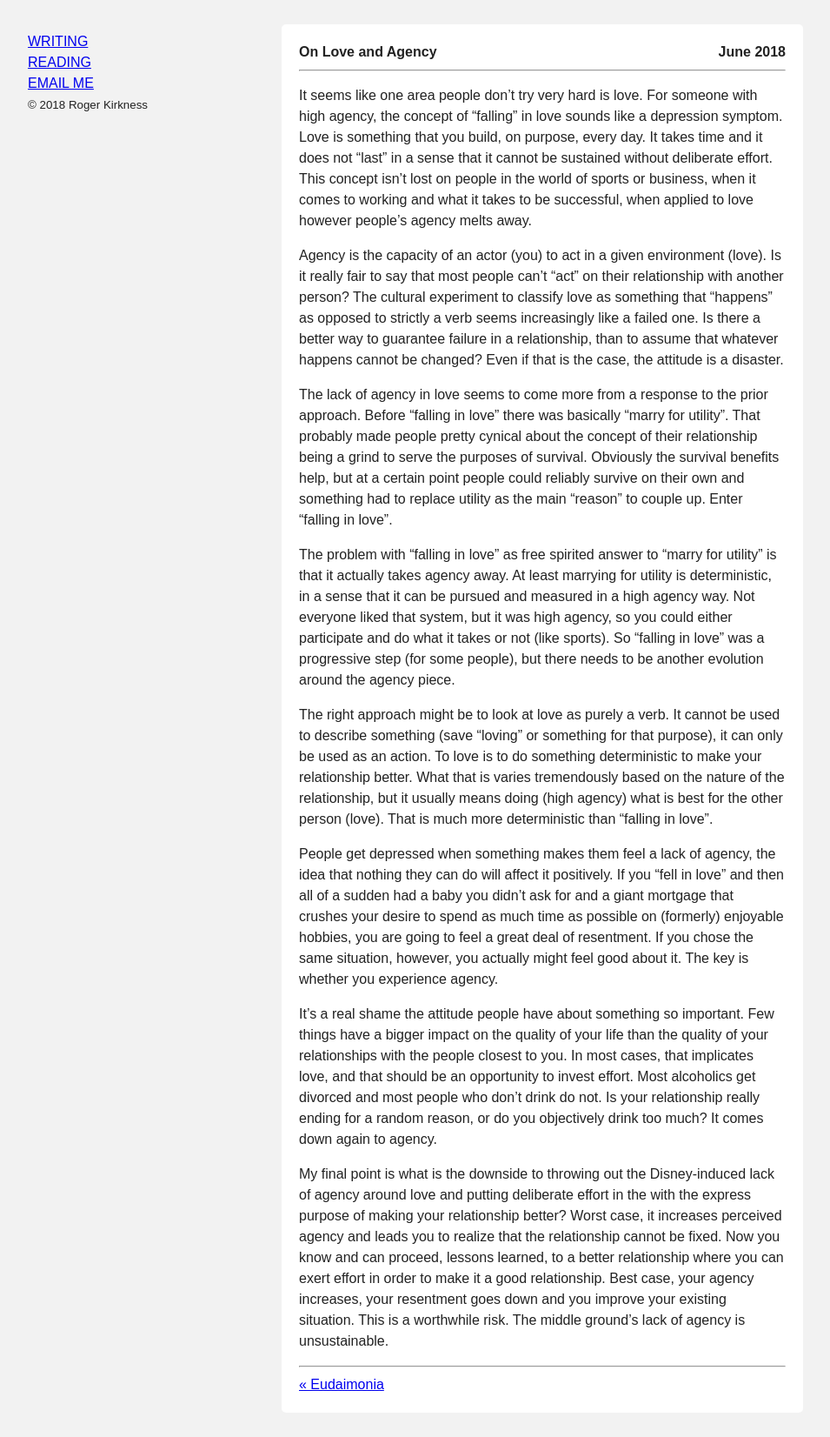
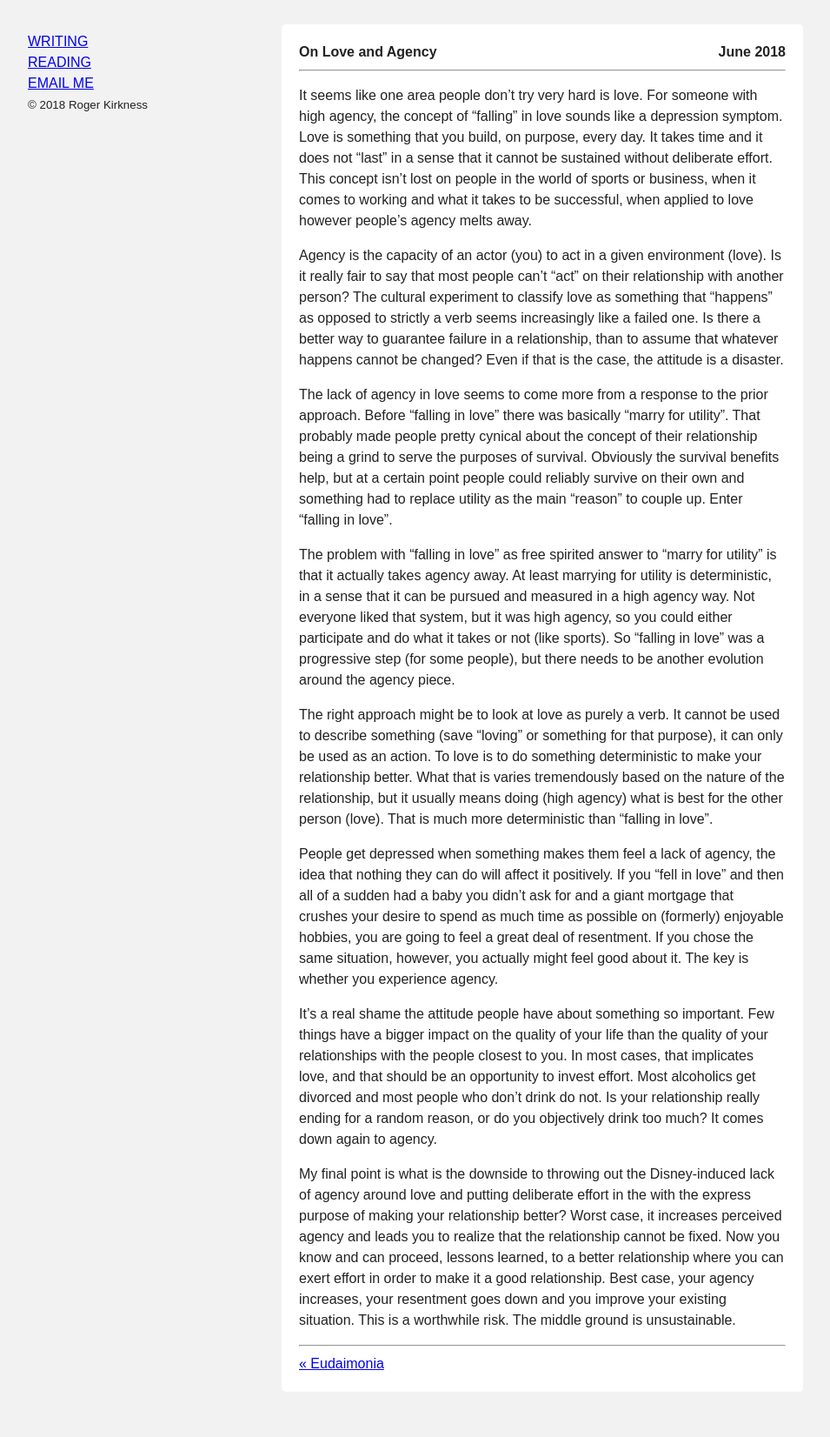
Before and after one commit to rogerkirkness/writing, a Jekyll site: the page built from _posts/2018-06-03-on-love-and-agency.md, in a window 1280 px wide. Shown: the whole page at 87% size, without its empty margins (16-971 px from the left). Built offline with Jekyll 4.4.1, drawn with Linux system fonts in a browser that asks for light colours; after the commit the page ends 1628 px from its top, so only the background shows below that.

Commit message:
Update 2018-06-03-on-love-and-agency.md

```diff
--- a/_posts/2018-06-03-on-love-and-agency.md
+++ b/_posts/2018-06-03-on-love-and-agency.md
@@ -17,4 +17,4 @@ People get depressed when something makes them feel a lack of agency, the idea t
 
 It's a real shame the attitude people have about something so important. Few things have a bigger impact on the quality of your life than the quality of your relationships with the people closest to you. In most cases, that implicates love, and that should be an opportunity to invest effort. Most alcoholics get divorced and most people who don't drink do not. Is your relationship really ending for a random reason, or do you objectively drink too much? It comes down again to agency.
 
-My final point is what is the downside to throwing out the Disney-induced lack of agency around love and putting deliberate effort in the with the express purpose of making your relationship better? Worst case, it increases perceived agency and leads you to realize that the relationship cannot be fixed. Now you know and can proceed, lessons learned, to a better relationship where you can exert effort in order to make it a good relationship. Best case, your agency increases, your resentment goes down and you improve your existing situation. This is a worthwhile risk. The middle ground's lack of agency is unsustainable.
+My final point is what is the downside to throwing out the Disney-induced lack of agency around love and putting deliberate effort in the with the express purpose of making your relationship better? Worst case, it increases perceived agency and leads you to realize that the relationship cannot be fixed. Now you know and can proceed, lessons learned, to a better relationship where you can exert effort in order to make it a good relationship. Best case, your agency increases, your resentment goes down and you improve your existing situation. This is a worthwhile risk. The middle ground is unsustainable.
```
